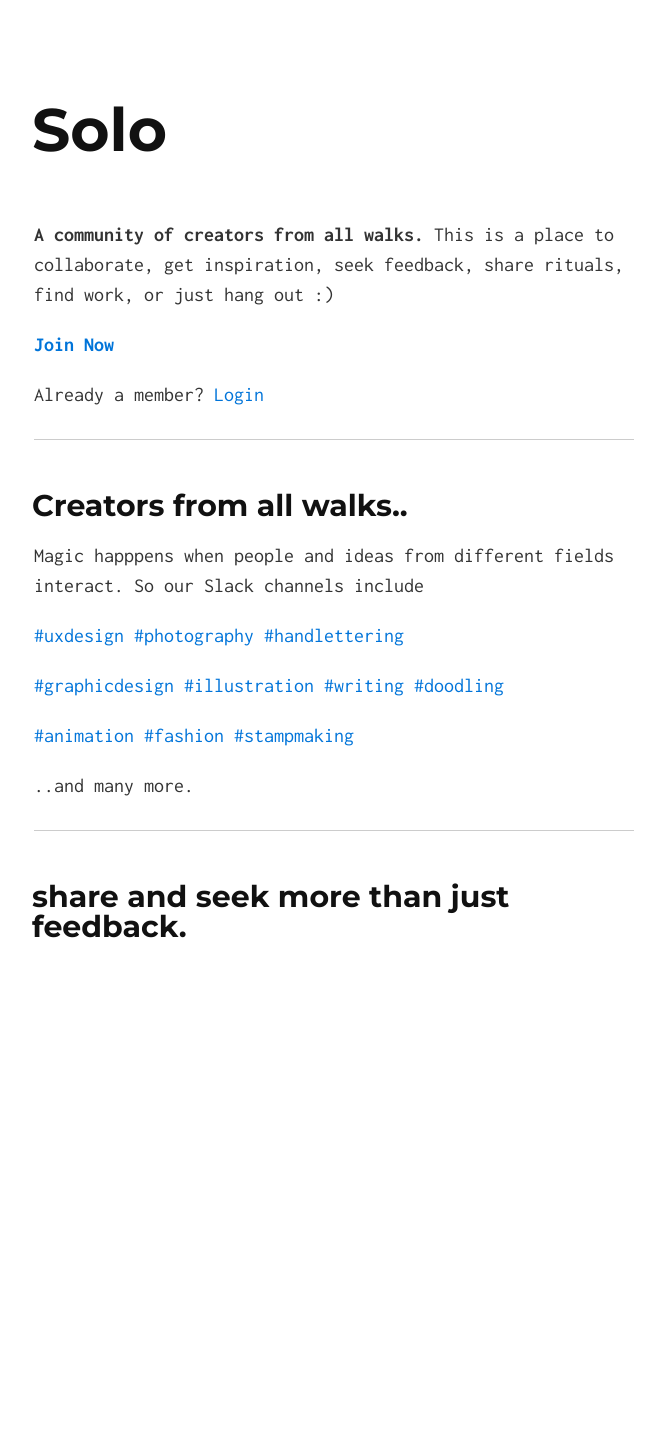
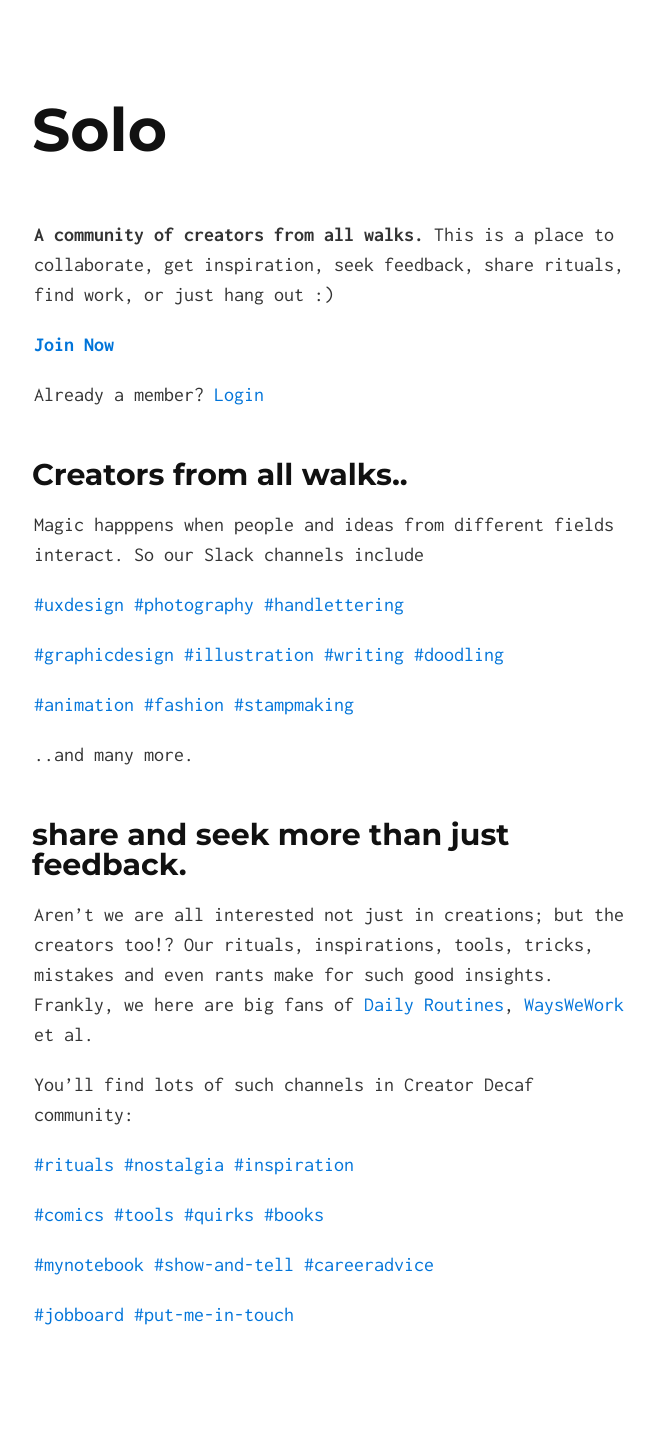
Before and after one commit to pzync/betterIndia, a Jekyll site: the page built from index.md, in a window 1280 px wide. Shown: the whole page, without its empty margins (306-960 px from the left). Built offline with Jekyll 4.4.1, drawn with Linux system fonts in a browser that asks for light colours; before the commit the page ends 1042 px from its top, so only the background shows below that.

Commit message:
Almost all content written

```diff
--- a/index.md
+++ b/index.md
@@ -8,7 +8,7 @@ layout: default
 
 Already a member? [Login](http://cdecaf.slack.com/login)
 
----
+
 
 ## Creators from all walks..
 
@@ -16,12 +16,29 @@ Magic happpens when people and ideas from different fields interact. So our Slac
 
 [#uxdesign](http://)   [#photography](http://)   [#handlettering](http://)
 
+
 [#graphicdesign](http://)   [#illustration](http://)   [#writing](http://)   [#doodling](http://)
+
 
 [#animation](http://)   [#fashion](http://)   [#stampmaking](http://)
 
 ..and many more.
 
----
+
 
 ## share and seek more than just feedback.
+Aren't we are all interested not just in creations; but the creators too!? Our rituals, inspirations, tools, tricks, mistakes and even rants make for such good insights. Frankly, we here are big fans of [Daily Routines](http://dailyroutines.typepad.com), [WaysWeWork](http://wayswework.io/) et al.
+
+
+You'll find lots of such channels in Creator Decaf community:
+
+[#rituals](http://)   [#nostalgia](http://)   [#inspiration](http://)
+
+
+[#comics](http://)   [#tools](http://)   [#quirks](http://)   [#books](http://)
+
+
+[#mynotebook](http://)   [#show-and-tell](http://)   [#careeradvice](http://)
+
+
+[#jobboard](http://)   [#put-me-in-touch](http://)
```
